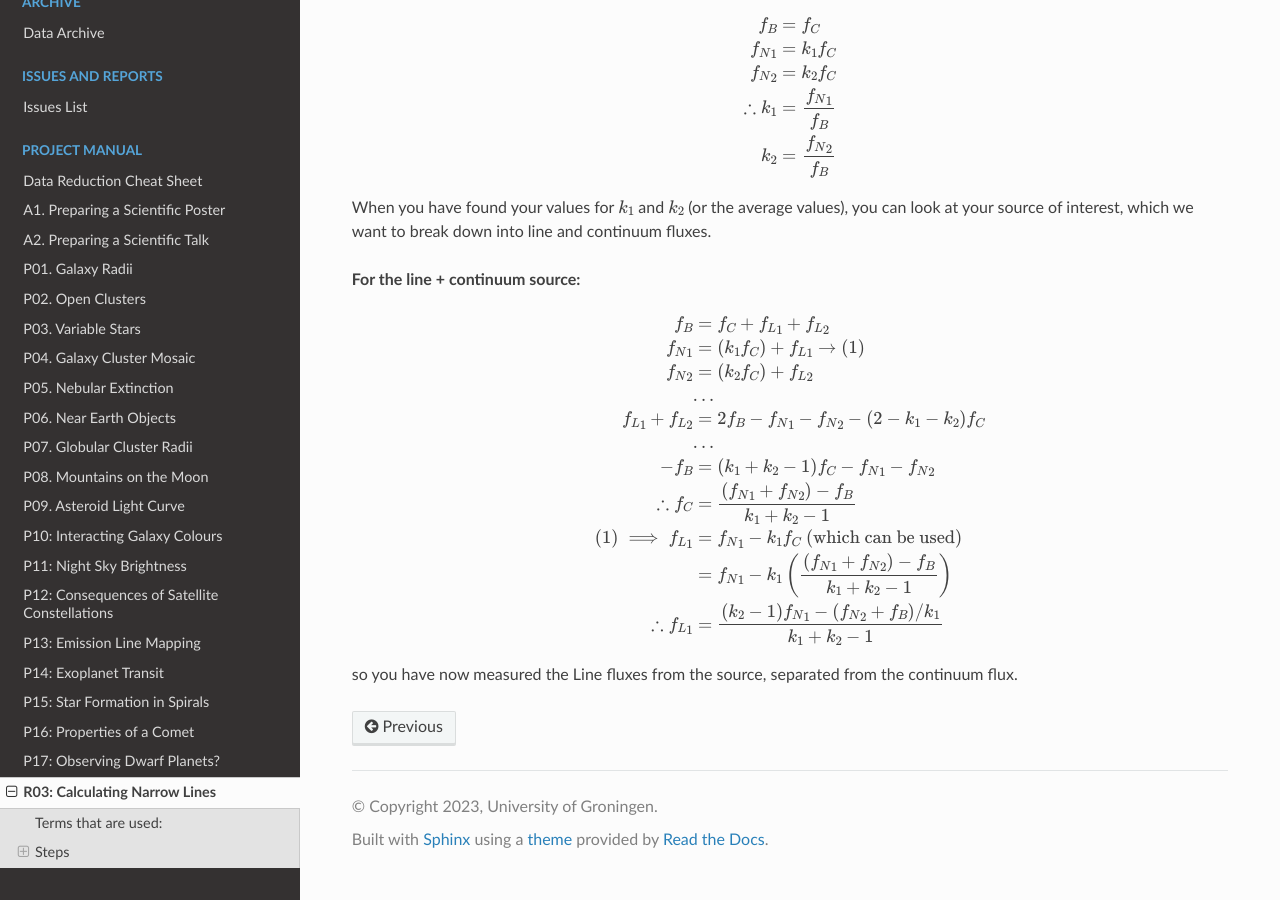
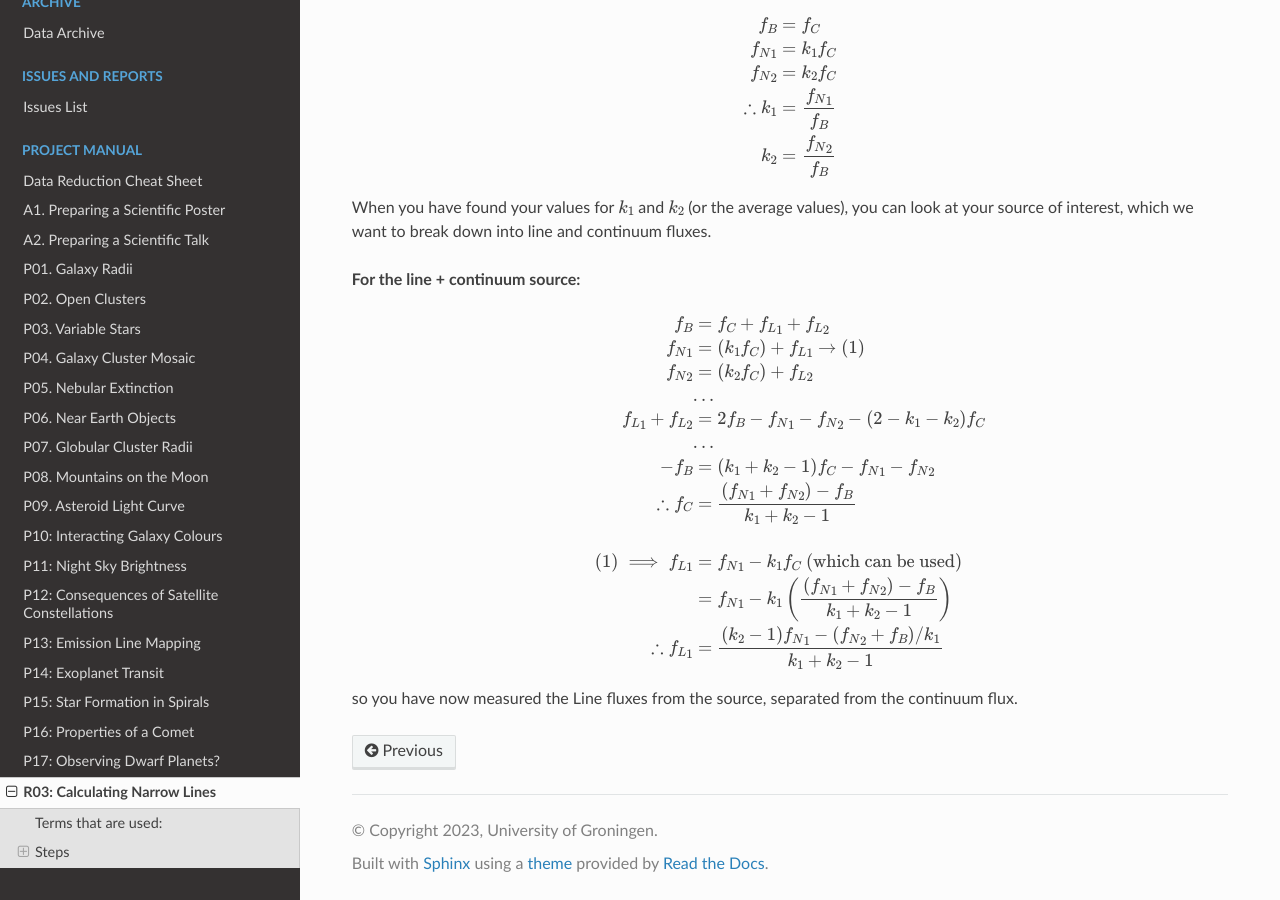
Before and after one commit to harshdmdm/knowledgebase, a Sphinx documentation site: the page built from docs/source/pm/r03-narrow-lines.rst, in a window 1280 px wide and 900 px high, scrolled down 1447 px. Built offline with Sphinx 7.4.7 and the Read the Docs theme 2.0.0, drawn with Linux system fonts in a browser that asks for light colours; pages that are not in the unit, such as notebooks, are missing from menus.

```diff
--- a/docs/source/pm/r03-narrow-lines.rst
+++ b/docs/source/pm/r03-narrow-lines.rst
@@ -75,7 +75,7 @@ When you have found your values for :math:`k_1` and :math:`k_2` (or the average
    {f_L}_1 + {f_L}_2 &= 2f_B - {f_N}_1 - {f_N}_2 - (2 - k_1 - k_2)f_C \\
    &... \\
    -f_B &= (k_1 + k_2 - 1)f_C - {f_N}_1 - {f_N}_2 \\
-   \therefore f_C &= \frac{({f_N}_1 + {f_N}_2) - f_B}{k_1 + k_2 - 1}
+   \therefore f_C &= \frac{({f_N}_1 + {f_N}_2) - f_B}{k_1 + k_2 - 1}\\
    \\
    (1) \implies {f_L}_1 &= {f_N}_1 - k_1f_C \mathrm{\ (which\ can\ be\ used)}\\
    &= {f_N}_1 - k_1\left( \frac{({f_N}_1 + {f_N}_2) - f_B}{k_1 + k_2 - 1}\right) \\
```
